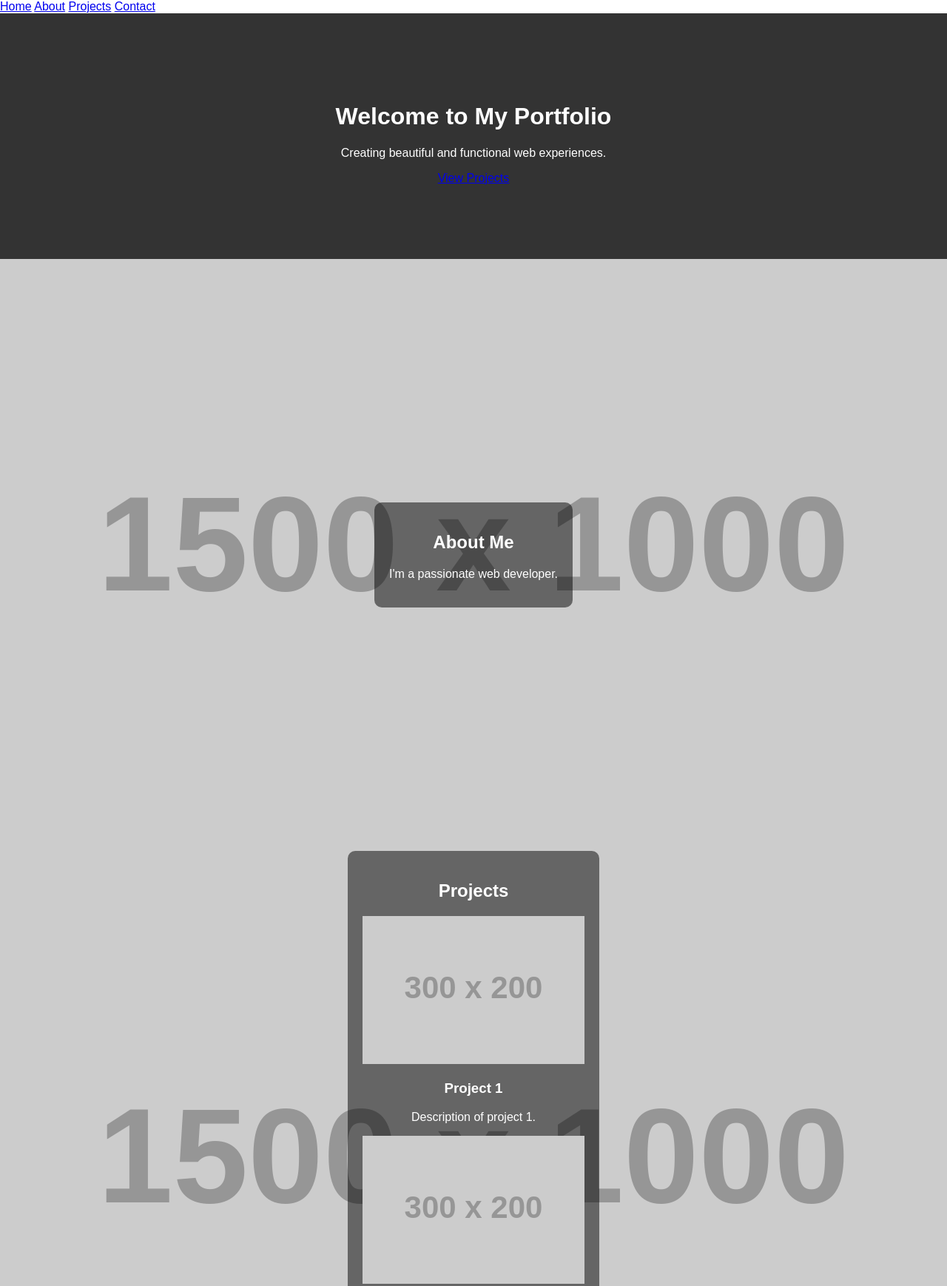
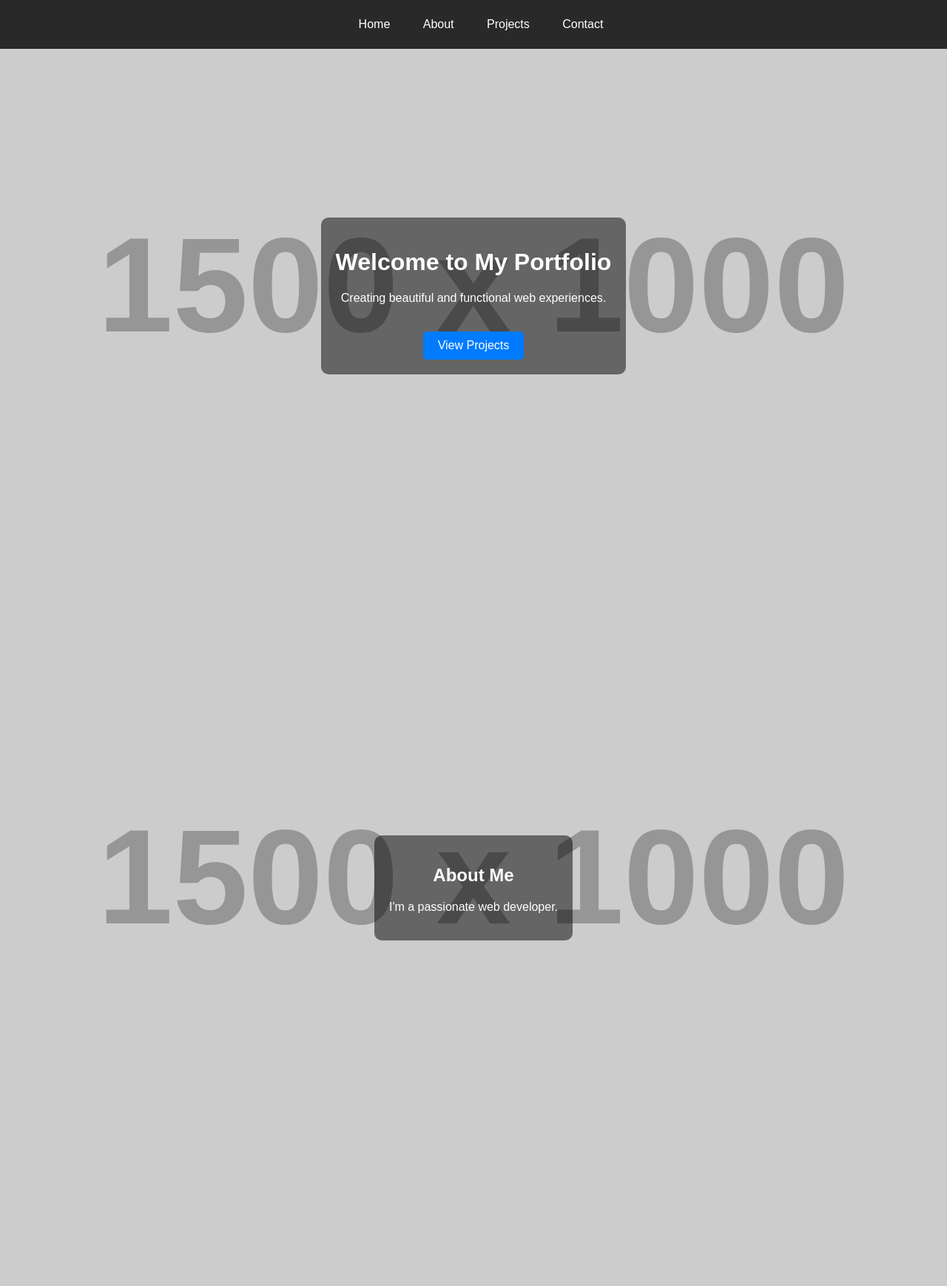
Before and after one commit to Leesang76/port1, a plain HTML site: page index.html in a window 1280 px wide. Shown: the top 1738 px of the page at 74% size. Drawn offline with Linux system fonts and the light colour scheme; files that its build step writes are made by us from their sources; placeholder pictures from the web are drawn by us; files whose address does not match are found by name.

Commit message:
Update style.css

```diff
--- a/style.css
+++ b/style.css
@@ -3,13 +3,57 @@ body, html {
     padding: 0;
     font-family: Arial, sans-serif;
     height: 100%;
+    scroll-behavior: smooth;
+}
+
+.navbar {
+    position: fixed;
+    top: 0;
+    width: 100%;
+    background: rgba(0, 0, 0, 0.8);
+    padding: 10px;
+    text-align: center;
+    z-index: 1000;
+}
+
+.navbar a {
+    color: white;
+    padding: 14px 20px;
+    text-decoration: none;
+    display: inline-block;
 }
 
 .header {
+    display: flex;
+    justify-content: center;
+    align-items: center;
+    height: 100vh;
+    background: url('https://via.placeholder.com/1500x1000') no-repeat center center/cover;
+    color: white;
     text-align: center;
-    padding: 100px 0;
-    background: #333;
+}
+
+.header-content {
+    max-width: 600px;
+    padding: 20px;
+    background: rgba(0, 0, 0, 0.5);
+    border-radius: 10px;
+}
+
+.header .btn {
+    display: inline-block;
+    margin-top: 20px;
+    padding: 10px 20px;
     color: white;
+    background: #007bff;
+    border: none;
+    border-radius: 5px;
+    text-decoration: none;
+    transition: background 0.3s;
+}
+
+.header .btn:hover {
+    background: #0056b3;
 }
 
 .parallax {
@@ -22,6 +66,7 @@ body, html {
     align-items: center;
     justify-content: center;
     color: white;
+    text-align: center;
 }
 
 .parallax1 {
@@ -37,10 +82,61 @@ body, html {
 }
 
 .content {
-    text-align: center;
     padding: 20px;
     background: rgba(0, 0, 0, 0.5);
     border-radius: 10px;
+}
+
+.project-gallery {
+    display: flex;
+    justify-content: center;
+    flex-wrap: wrap;
+}
+
+.project {
+    margin: 20px;
+    max-width: 300px;
+}
+
+.project img {
+    width: 100%;
+    border-radius: 10px;
+}
+
+.project h3 {
+    margin-top: 10px;
+}
+
+.contact-form {
+    display: flex;
+    flex-direction: column;
+}
+
+.contact-form label {
+    margin-top: 10px;
+    text-align: left;
+}
+
+.contact-form input, .contact-form textarea {
+    padding: 10px;
+    margin-top: 5px;
+    border: none;
+    border-radius: 5px;
+}
+
+.contact-form .btn {
+    margin-top: 10px;
+    padding: 10px 20px;
+    color: white;
+    background: #007bff;
+    border: none;
+    border-radius: 5px;
+    text-decoration: none;
+    transition: background 0.3s;
+}
+
+.contact-form .btn:hover {
+    background: #0056b3;
 }
 
 footer {
```
